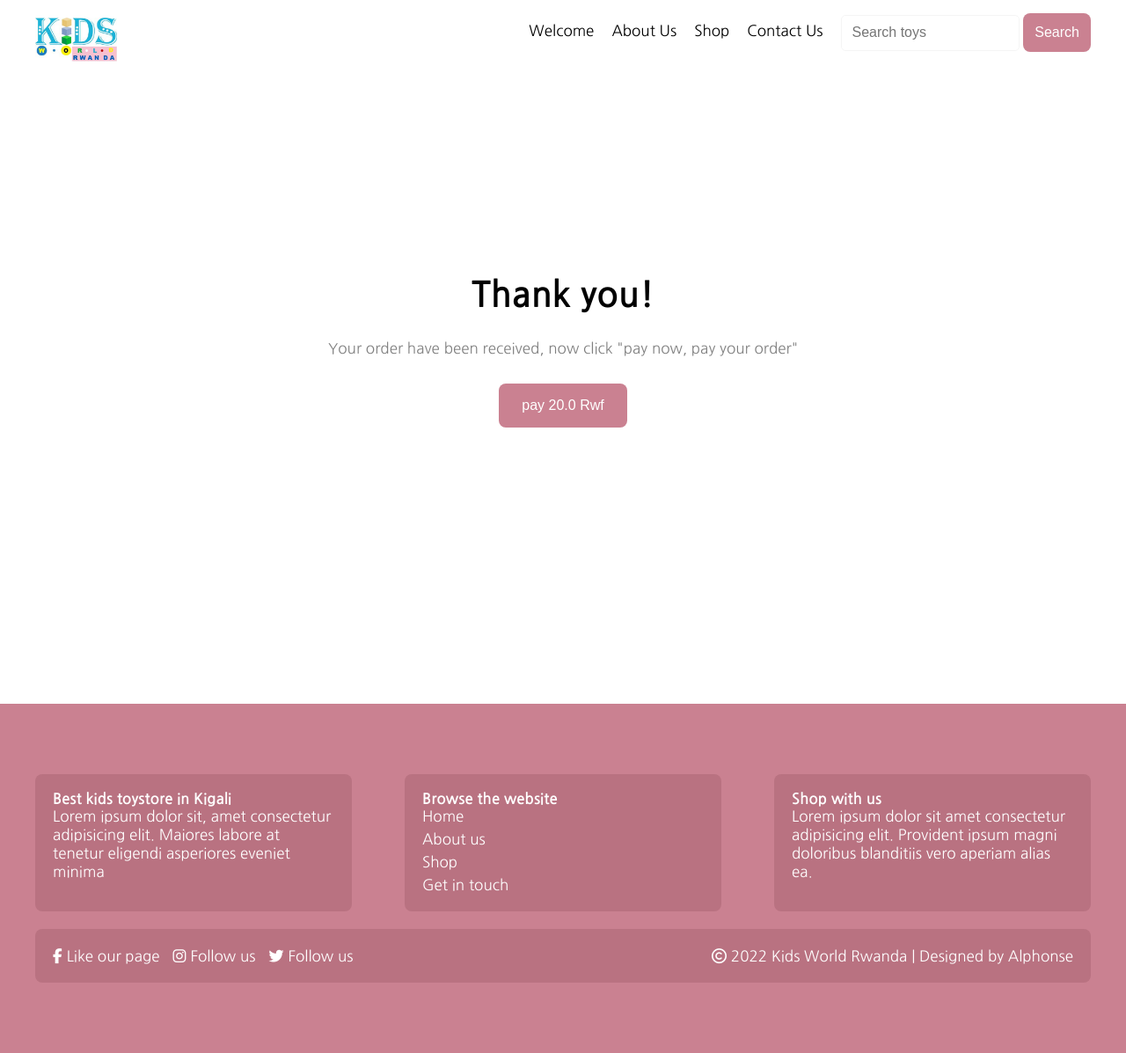
After one commit to siboalpha/kidswardrwanda, a Django app: page /order-received/1 in a window 1280 px wide. The commit adds this page. Shown: the whole page at 88% size. Run offline with Django 4.2, Linux system fonts and the light colour scheme; tables that the repository leaves empty hold one stand-in row (values such as "Sample post"); style sheets or scripts are compiled from the project's sources; parts of the project's set-up code (start-up, migrations or seed data) failed here and were passed over; some libraries are stand-ins or nearby versions.

Commit message:
added eorder functionalities, payment page and it's functions

```diff
--- a/core/settings.py
+++ b/core/settings.py
@@ -32,6 +32,7 @@ ALLOWED_HOSTS = []
 
 INSTALLED_APPS = [
     'website',
+    'clearcache',
     'django.contrib.admin',
     'django.contrib.auth',
     'django.contrib.contenttypes',
--- a/core/urls.py
+++ b/core/urls.py
@@ -25,7 +25,8 @@ admin.site.index_title = "Welcome to Kids World Rwanda Portal"
 
 urlpatterns = [
     path('admin/', admin.site.urls),
-    path('', include('website.urls') )
+    path('', include('website.urls') ),
+    path('admin/clearcache/', include('clearcache.urls')),
 ]
 
 urlpatterns += static(settings.MEDIA_URL, document_root = settings.MEDIA_ROOT)
--- a/css/mobile.css
+++ b/css/mobile.css
@@ -98,9 +98,15 @@
   .prouct-details .container {
     gap: 20px;
   }
+  .prouct-details .container .col-right #order-form {
+    width: 100%;
+  }
   .prouct-details .container .col-right .top {
     flex-direction: column;
     align-items: flex-start;
     gap: 20px;
   }
+  div#order-form {
+    width: 100%;
+  }
 }/*# sourceMappingURL=mobile.css.map */
--- a/static/css/styles.css
+++ b/static/css/styles.css
@@ -379,4 +379,18 @@ footer .container .buttom .socials a {
 
 .shop-page {
   padding-top: 150px;
+}
+
+.order-received {
+  height: 100vh;
+  display: flex;
+  flex-direction: column;
+  justify-content: center;
+  align-items: center;
+}
+.order-received .container {
+  text-align: center;
+  max-width: 600px;
+  flex-direction: column;
+  gap: 30px;
 }/*# sourceMappingURL=styles.css.map */
--- a/static/css/styles.scss
+++ b/static/css/styles.scss
@@ -466,3 +466,21 @@ footer {
 .shop-page {
     padding-top: 150px;
 }
+
+// Order received
+
+.order-received {
+    height: 100vh;
+    display: flex;
+    flex-direction: column;
+    justify-content: center;
+    align-items: center;
+
+    .container {
+        text-align: center;
+        max-width: 600px;
+
+        flex-direction: column;
+        gap: 30px;
+    }
+}
--- /dev/null
+++ b/templates/order-received.html
@@ -0,0 +1,20 @@
+{% extends 'base.html' %}
+{% load static %}
+{% block content %}
+<div class="order-received">
+    <div class="container">
+        <h1 class="heading">
+            Thank you!
+        </h1>
+
+        <p>
+            Your order have been received, now click "pay now, pay your order"
+        </p>
+
+        <a href="tel:*182*1*1*0788449976*{{total}}#">
+            <button class="btn-primary">pay {{total}} Rwf</button>
+        </a>
+    </div>
+</div>
+
+{% endblock %}
--- a/templates/product.html
+++ b/templates/product.html
@@ -6,7 +6,7 @@
         <div class="container">
             <div class="col-left">
                 <div class="product-image">
-                    <img src="{% static '/img/sheep wooden toys.jpg' %}" alt="">
+                    <img src="{{product.product_image.url}}" alt="">
                 </div>
             </div>
 
--- a/website/models.py
+++ b/website/models.py
@@ -35,6 +35,7 @@ class Product(models.Model):
 
 class Order(models.Model):
     product = models.ForeignKey(Product, on_delete = models.CASCADE)
+    order_total = models.FloatField(max_length = 255, null=True, default = "0")
     client = models.CharField(max_length = 255)
     client_email = models.CharField(max_length = 255)
     client_phone_number = models.CharField(max_length = 255)
--- a/website/urls.py
+++ b/website/urls.py
@@ -7,5 +7,6 @@ urlpatterns = [
     path('', views.index, name='index'),
     path('shop', views.shop, name='shop'),
     path('product/<pk>', views.product, name='product'),
-    path('order/<pk>', views.Order, name='order')
+    path('order/<pk>', views.order, name='order'),
+    path('order-received/<pk>', views.orderReceived, name='order-received')
 ]
--- a/website/views.py
+++ b/website/views.py
@@ -1,5 +1,5 @@
 from django.shortcuts import redirect, render
-from .models import Product
+from .models import Product, Order
 from .forms import OrderForm
 # Create your views here.
 
@@ -22,7 +22,7 @@ def product(request, pk):
     context = {'page_title': page_title, 'product':product}
     return render(request, 'product.html', context)
 
-def Order(request, pk):
+def order(request, pk):
     form = OrderForm()
     product = Product.objects.get(id = pk)
     if request.method == 'POST':
@@ -30,10 +30,19 @@ def Order(request, pk):
         if form.is_valid():
             oderfom = form.save(commit = False)
             oderfom.product = product
-            print(product)
+            oderfom.order_total = product.price
             oderfom.save()
-            return redirect('index')
+            instance = product
+            return redirect('order-received', pk=instance.pk)
     product_title = product.title
     page_title =  product_title + ' | Kids World Rwanda'
     context = {'page_title': page_title, 'product':product, 'form':form}
     return render(request, 'order-from.html', context)
+
+
+def orderReceived(request, pk):
+    order = Order.objects.get(id=pk)
+    total = float(order.order_total) * 2
+    print(total)
+    context = {'order': order, 'total':total}
+    return render(request, 'order-received.html', context)
```
Also changed, not shown: css/mobile.scss (+9 -0 lines), css/styles.css (+14 -0 lines), css/styles.scss (+20 -0 lines), order-received.html (added, +100 -0 lines), db.sqlite3, website/migrations/0009_order_order_total.py (added), website/migrations/0010_alter_order_order_total.py (added), 3 other files.
